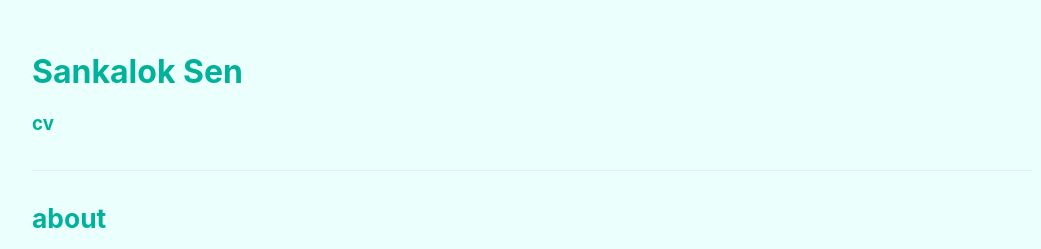
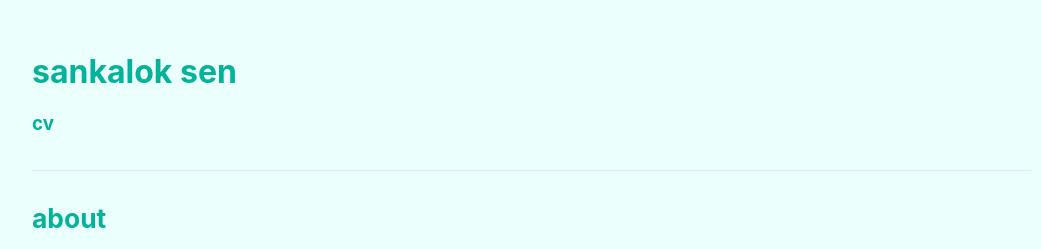
Before and after one commit to sankalok/sankalok.github.io, a Jekyll site: the page built from index.md, in a window 1280 px wide and 900 px high. Shown: the top 249 px of the window, without its empty margins (108-1149 px from the left). Built offline with Jekyll 4.4.1, drawn with Linux system fonts in a browser that asks for light colours.

```diff
--- a/_config.yml
+++ b/_config.yml
@@ -1,4 +1,4 @@
-title: Sankalok Sen
+title: sankalok sen
 author:
   name: sankalok
   email: ssen2001@connect.hku.hk
```
